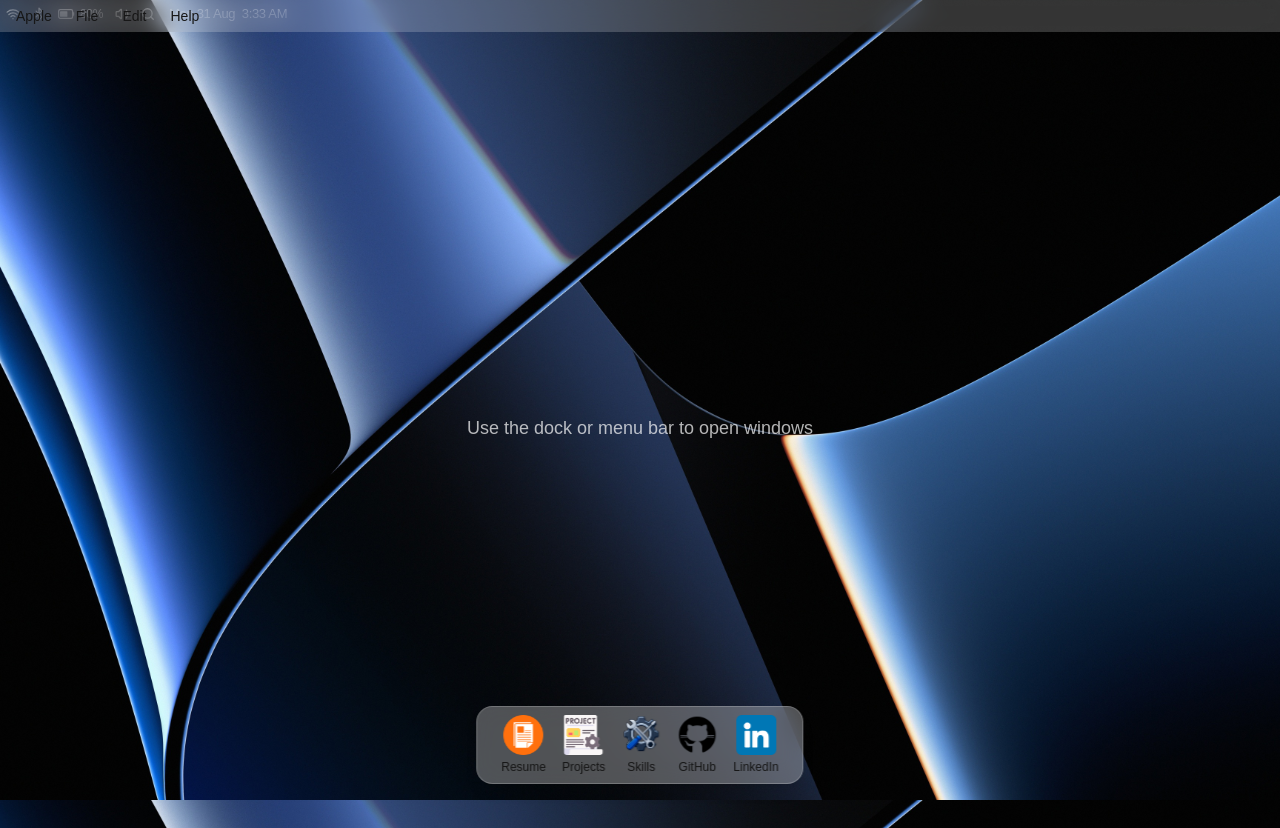
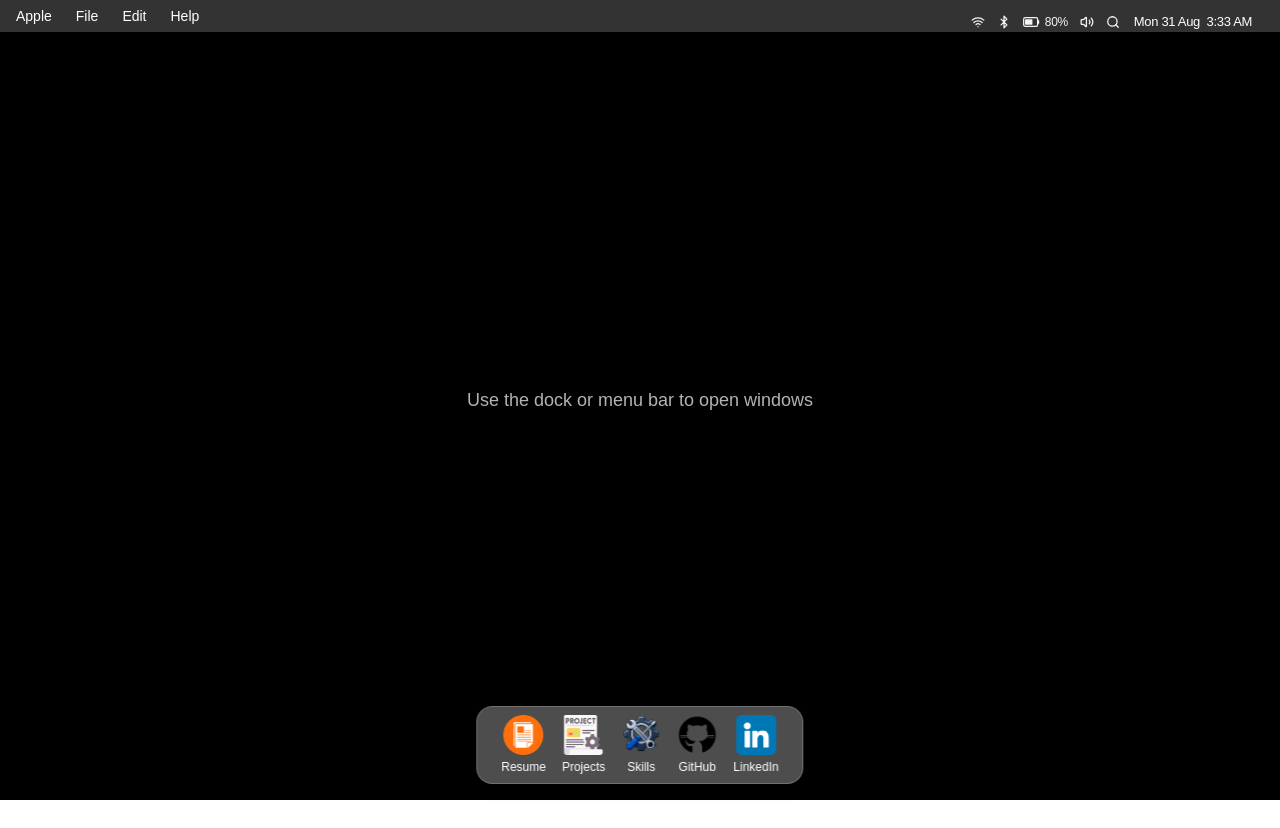
Before and after one commit to ayushnegiexe/portfolio, a Next.js app: page / in a window 1280 px wide. After the commit the page ends 800 px from the top, so only its background shows below. Built offline with nearby package versions, Linux system fonts and the light colour scheme.

Commit message:
fresh deploy reset

```diff
--- a/components/ClientLayout.tsx
+++ b/components/ClientLayout.tsx
@@ -11,14 +11,26 @@ export default function ClientLayout({ children }: { children: React.ReactNode }
   const [active, setActive] = useState<string | null>(null);
 
   return (
-    <>
+    <div className="relative h-screen w-screen bg-black text-white">
+      {/* Splash always visible at start */}
       <Splash />
+
+      {/* Menu bar at top */}
       <MenuBar onOpen={setActive} />
-<StatusBar />   {/* no onSpotlight prop */}
-<Finder active={active} onClose={() => setActive(null)} />
-{children}
-<Dock onOpen={setActive} />
 
-    </>
+      {/* Status bar fixed to top-right */}
+      <div className="fixed top-2 right-4 z-50">
+        <StatusBar />
+      </div>
+
+      {/* Finder windows */}
+      <Finder active={active} onClose={() => setActive(null)} />
+
+      {/* Page content */}
+      {children}
+
+      {/* Dock at bottom */}
+      <Dock onOpen={setActive} />
+    </div>
   );
 }
```
